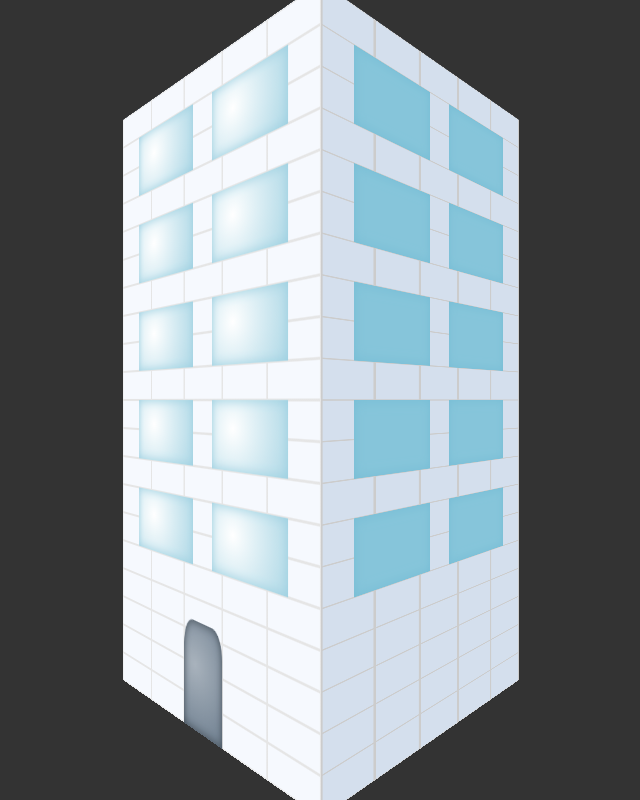
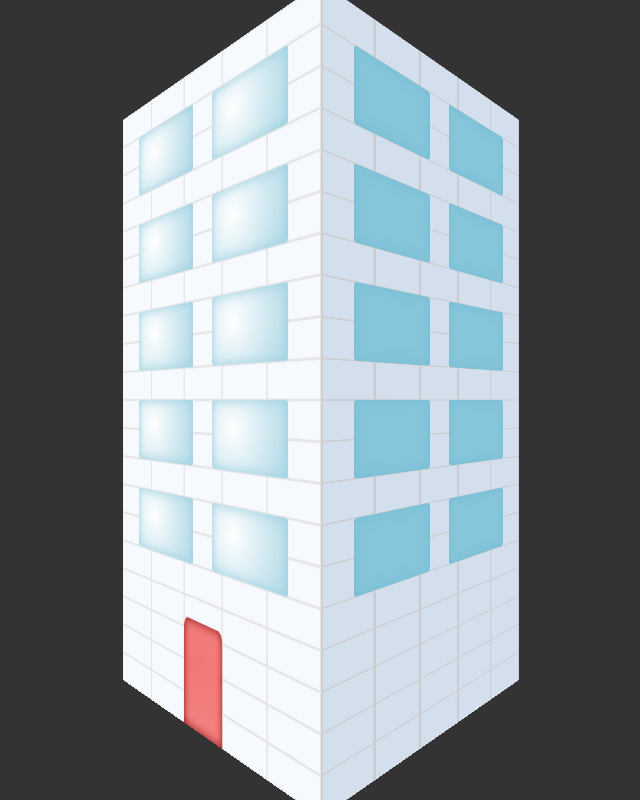
Before and after one commit to d3p1/3d-css-building, a website: page docs/index.html in a window 1280 px wide. Shown: the whole page, without its empty margins (319-959 px from the left). Drawn offline with Linux system fonts and the light colour scheme.

Commit message:
feat: improve window and door styles [#1]

```diff
--- a/docs/css/building/door.css
+++ b/docs/css/building/door.css
@@ -3,9 +3,9 @@
  * @author      C. M. de Picciotto <d3p1@d3p1.dev> (https://d3p1.dev/)
  */
 .scene__building-door {
-  --building-door-color: hsl(210, 13%, 50%);
-  --building-door-light-color: hsl(210, 13%, 70%);
-  --building-door-shadow-color: hsl(210, 13%, 30%);
+  --building-door-color: hsl(1, 81%, 73%);
+  --building-door-light-color: hsl(1, 81%, 70%);
+  --building-door-shadow-color: hsl(1, 81%, 30%);
 }
 
 .scene__building-door {
@@ -22,5 +22,5 @@
   bottom: 0;
   left: 50%;
   transform: translate(-50%);
-  border-radius: 25% 25% 0 0;
+  border-radius: 10% 10% 0 0;
 }
--- a/docs/css/building/window.css
+++ b/docs/css/building/window.css
@@ -11,6 +11,7 @@
   background-color: var(--building-window-color);
   box-shadow: inset 0 0 10px var(--building-window-shadow-color);
   width: 100%;
+  border-radius: 4%;
 }
 
 .scene__building-window--left {
```
